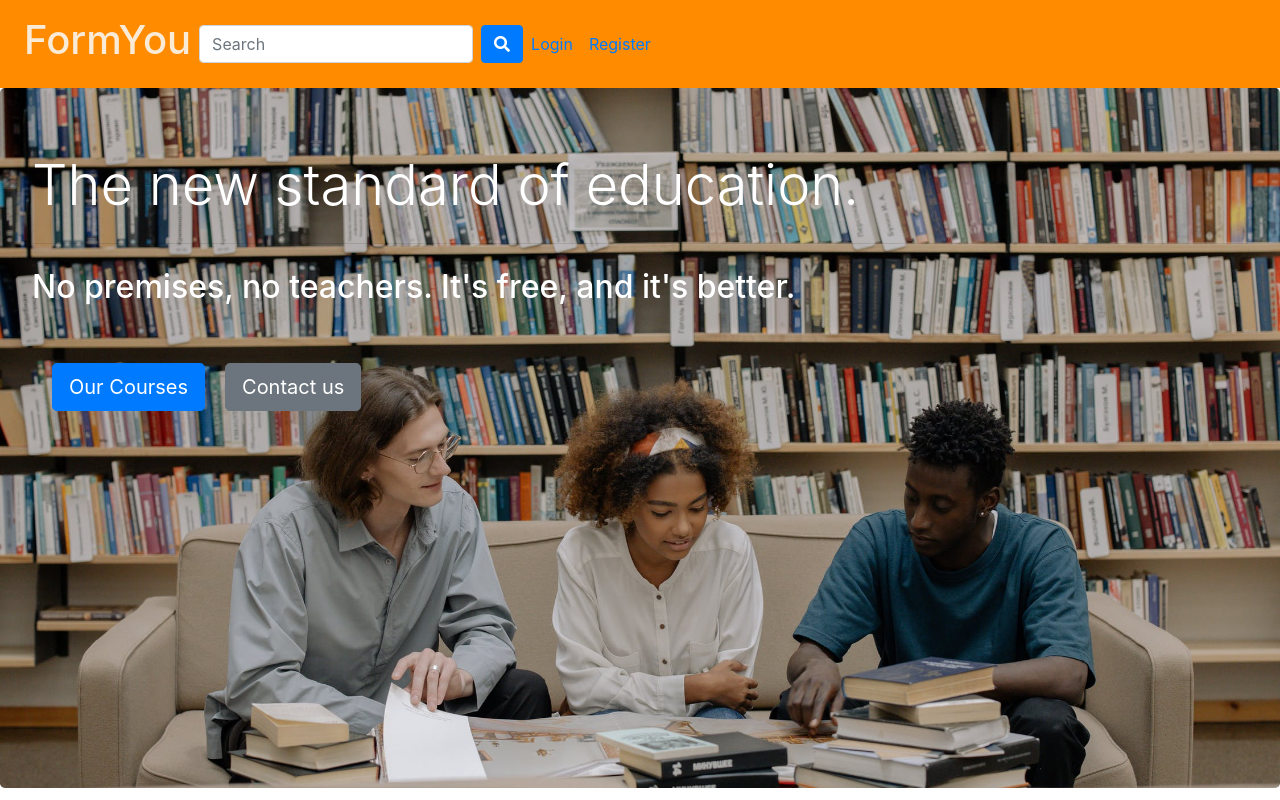
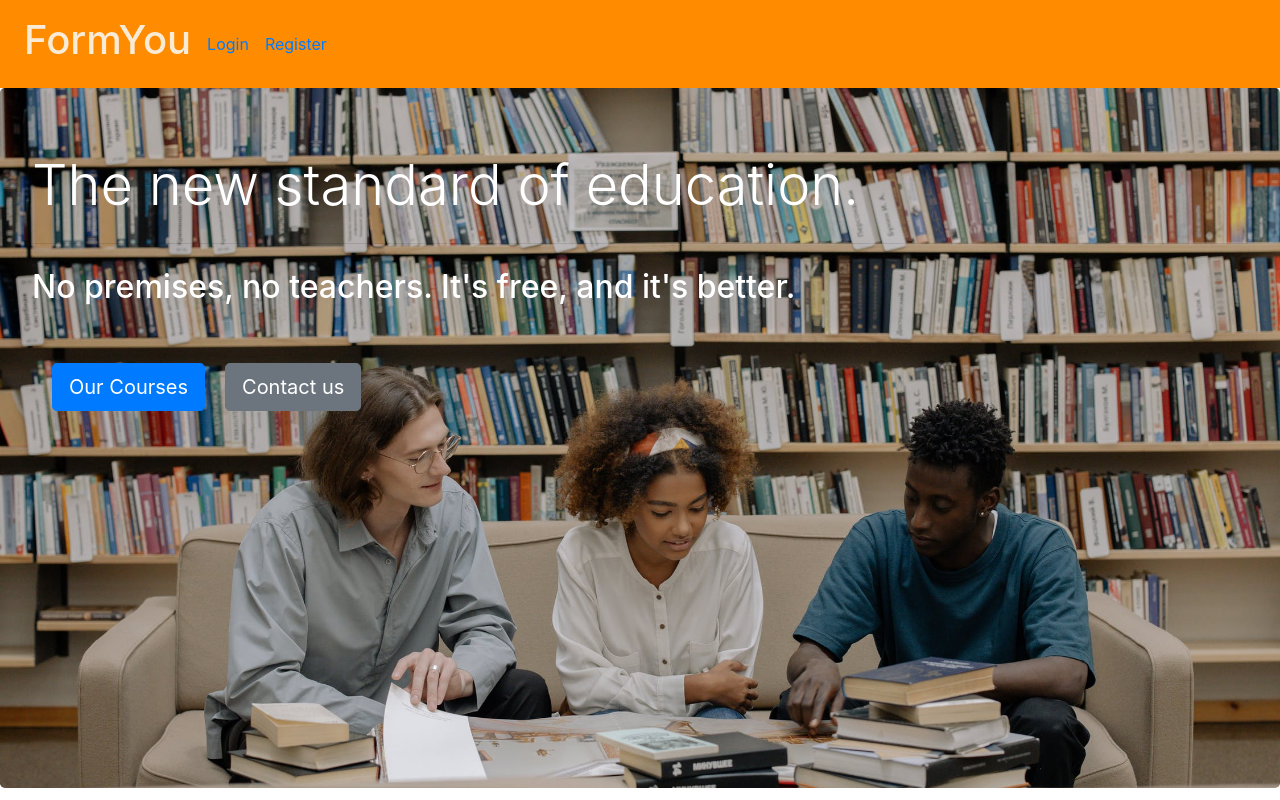
Before and after one commit to Queje/react_formyou, a React (Create React App) app: page / in a window 1280 px wide. Shown: the top 800 px of the page. Built offline with nearby package versions, Linux system fonts and the light colour scheme; no server answers.

Commit message:
changing file name

```diff
--- a/src/components/layout/Navbar/index.jsx
+++ b/src/components/layout/Navbar/index.jsx
@@ -2,7 +2,6 @@ import React from "react";
 import { Link, useHistory } from "react-router-dom";
 import { useSelector, useDispatch } from "react-redux";
 import { fetchToLogout } from "stores/authentication/authMiddleware";
-import SearchBar from "../SearchBar";
 
 const Navbar = () => {
   const token = useSelector((state) => state.auth.token);
@@ -22,7 +21,6 @@ const Navbar = () => {
           <Link className="nav-link" to="/">
             <h1 className="navbartitle">FormYou</h1>
           </Link>
-          <SearchBar/>
           {!currentUser && (
             <>
               <Link className="nav-link" to="/login">
```
Also changed, not shown: src/components/layout/SearchBar/searchbar.jsx (renamed from src/components/layout/SearchBar/index.jsx).
